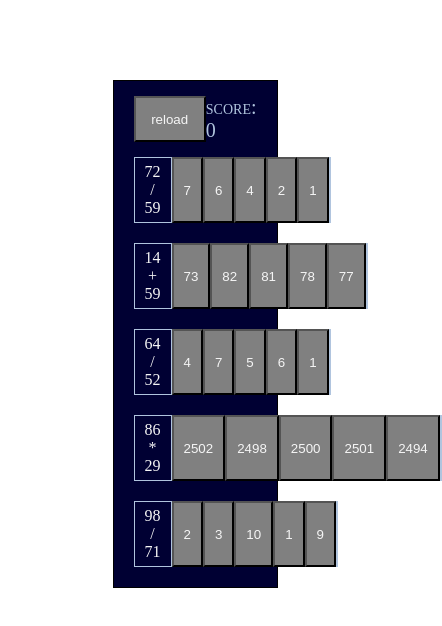
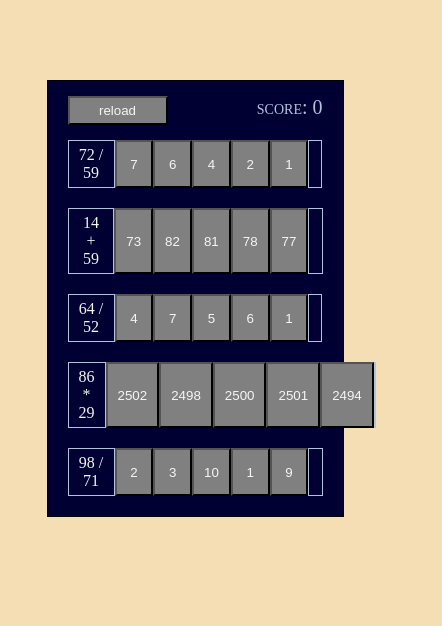
Before and after one commit to alfiomartini/arithmetic-quiz, a website with bundled scripts: page src/index.html in a window 390 px wide. Shown: the whole page, 442 px wide, since content can reach past the window. Built offline with nearby package versions, Linux system fonts and the light colour scheme.

Commit message:
Fixed some bugs in the reload button handler

```diff
--- a/src/questions.js
+++ b/src/questions.js
@@ -20,6 +20,10 @@ function setScore() {
 function start() {
   STATE.scoreVal = 0;
   setScore();
+  document.querySelectorAll(".is-correct").forEach((box) => {
+    box.innerText = "";
+  });
+
   for (let j = 0; j < STATE.num_questions; j++) {
     const question = getQuestion();
     const btnsClass = `.q0${j + 1} > button`;
--- a/src/styles.css
+++ b/src/styles.css
@@ -6,12 +6,13 @@
 
 body {
   padding: 30px;
+  background-color: wheat;
 }
 
 .container {
   display: flex;
   flex-direction: column;
-  width: 50%;
+  width: 60%;
   margin: 50px auto;
   border: 1px solid black;
   background-color: #000033;
@@ -69,3 +70,22 @@ button:hover {
   border: 1px solid lightsteelblue;
   text-align: center;
 }
+
+/* media queries */
+@media only screen and (max-width: 1000px) {
+  .container {
+    width: 70%;
+  }
+}
+
+@media only screen and (max-width: 900px) {
+  .container {
+    width: 80%;
+  }
+}
+
+@media only screen and (max-width: 800px) {
+  .container {
+    width: 90%;
+  }
+}
```
Also changed, not shown: 1 other file.
